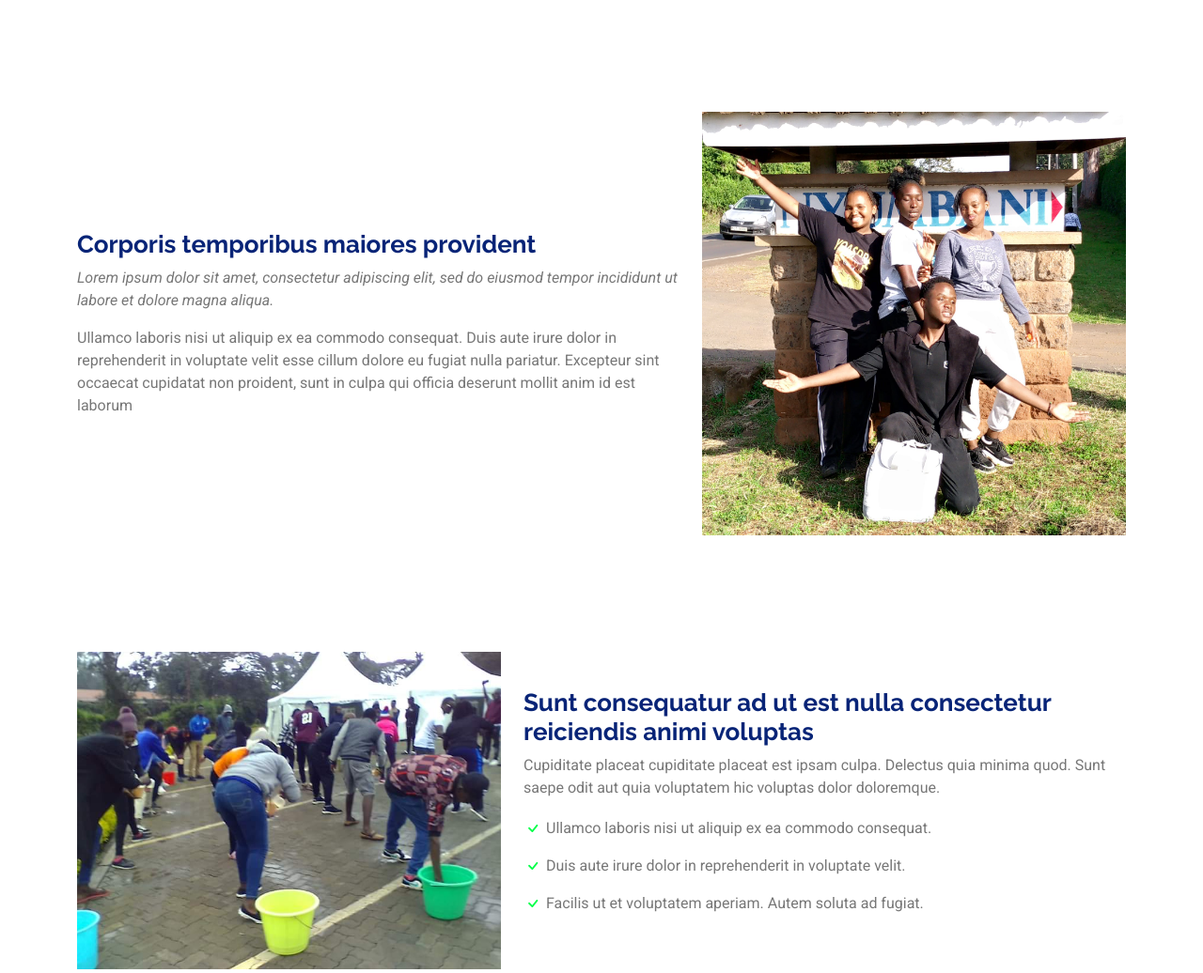
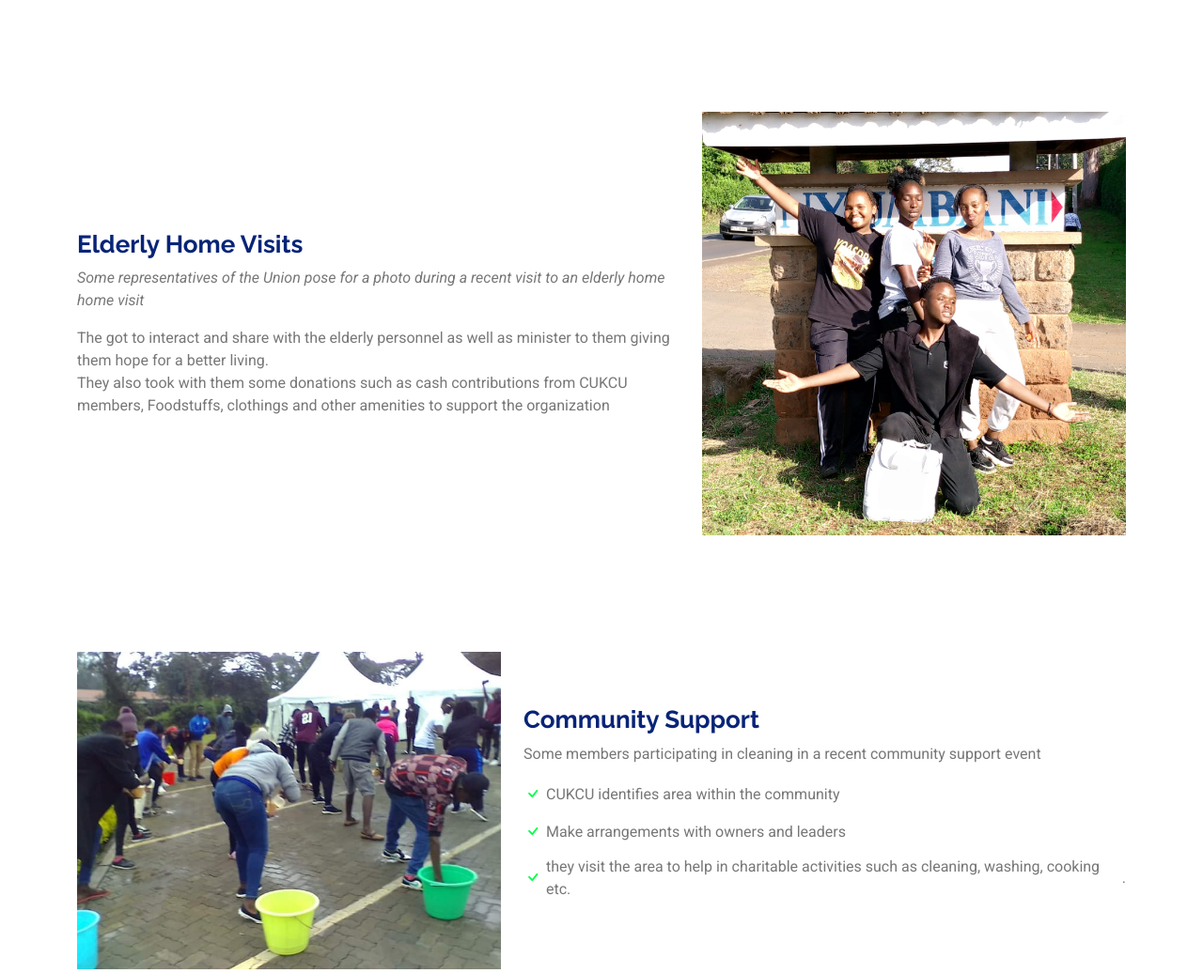
Before and after one commit to Cptzeph23/CUKCU, a Django app: page / in a window 1280 px wide. Shown: the part 3134-4170 px from the top of the page at 94% size. Run offline with Django 5.2, Linux system fonts and the light colour scheme; some libraries are stand-ins or nearby versions.

Commit message:
Initial Commit

```diff
--- a/templates/index.html
+++ b/templates/index.html
@@ -213,15 +213,13 @@
             <img src="{% static 'assets/img/during childrenhome visit.jpeg' %}" class="img-fluid" alt="">
           </div>
           <div class="col-md-7 order-2 order-md-1" data-aos="fade-up" data-aos-delay="200">
-            <h3>Corporis temporibus maiores provident</h3>
+            <h3>Elderly Home Visits</h3>
             <p class="fst-italic">
-              Lorem ipsum dolor sit amet, consectetur adipiscing elit, sed do eiusmod tempor incididunt ut labore et dolore
-              magna aliqua.
+             Some representatives of the Union pose for a photo during a recent visit to an elderly home home visit
             </p>
             <p>
-              Ullamco laboris nisi ut aliquip ex ea commodo consequat. Duis aute irure dolor in reprehenderit in voluptate
-              velit esse cillum dolore eu fugiat nulla pariatur. Excepteur sint occaecat cupidatat non proident, sunt in
-              culpa qui officia deserunt mollit anim id est laborum
+              The got to interact and share with the elderly personnel as well as minister to them giving them hope for a better living.<br>
+                They also took with them some donations such as cash contributions from CUKCU members, Foodstuffs, clothings and other amenities to support the organization
             </p>
           </div>
         </div><!-- Features Item -->
@@ -231,12 +229,12 @@
             <img src="{% static 'assets/img/Community service.jpeg' %}" class="img-fluid" alt="">
           </div>
           <div class="col-md-7" data-aos="fade-up">
-            <h3>Sunt consequatur ad ut est nulla consectetur reiciendis animi voluptas</h3>
-            <p>Cupiditate placeat cupiditate placeat est ipsam culpa. Delectus quia minima quod. Sunt saepe odit aut quia voluptatem hic voluptas dolor doloremque.</p>
+            <h3>Community Support</h3>
+            <p>Some members participating in cleaning in a recent community support event</p>
             <ul>
-              <li><i class="bi bi-check"></i> <span>Ullamco laboris nisi ut aliquip ex ea commodo consequat.</span></li>
-              <li><i class="bi bi-check"></i><span> Duis aute irure dolor in reprehenderit in voluptate velit.</span></li>
-              <li><i class="bi bi-check"></i> <span>Facilis ut et voluptatem aperiam. Autem soluta ad fugiat</span>.</li>
+              <li><i class="bi bi-check"></i> <span>CUKCU identifies area within the community</span></li>
+              <li><i class="bi bi-check"></i><span> Make arrangements with owners and leaders</span></li>
+              <li><i class="bi bi-check"></i> <span>they visit the area to help in charitable activities such as cleaning, washing, cooking etc.</span>.</li>
             </ul>
           </div>
         </div><!-- Features Item -->
@@ -246,15 +244,12 @@
             <img src="{% static 'assets/img/Drommist using new drumset.jpeg' %}" class="img-fluid" alt="">
           </div>
           <div class="col-md-7 order-2 order-md-1" data-aos="fade-up">
-            <h3>Quas et necessitatibus eaque impedit ipsum animi consequatur incidunt in</h3>
+            <h3>Instruments</h3>
             <p class="fst-italic">
-              Lorem ipsum dolor sit amet, consectetur adipiscing elit, sed do eiusmod tempor incididunt ut labore et dolore
-              magna aliqua.
+                <b><u>Vincent Tumaini</u></b>, our drummist, playing the recently acquired instruments during a church service.
             </p>
             <p>
-              Ullamco laboris nisi ut aliquip ex ea commodo consequat. Duis aute irure dolor in reprehenderit in voluptate
-              velit esse cillum dolore eu fugiat nulla pariatur. Excepteur sint occaecat cupidatat non proident, sunt in
-              culpa qui officia deserunt mollit anim id est laborum
+             Led by <b>Emmanuel Mwanik</b>, former Chairperson, CUKCU mobilized for the purchase of new instruments to improve the music quality during church services which yielded success as various instruments such as speakers, microphones, drums, were purchased now services are being conducted seamlessly.
             </p>
           </div>
         </div><!-- Features Item -->
@@ -262,6 +257,14 @@
       </div>
 
     </section><!-- /Features Section -->
+  <section class="bg-light"> <!-- Map -->
+
+      <div  class="align-content-center ms-4 me-4 pe-5 ps-5 text-dark mt-1 mb-2" >
+          <h2 class="text-center text-decoration-underline fw-bolder mt-1 mb-2">Join US</h2>
+          <iframe src="https://www.google.com/maps/embed?pb=!1m18!1m12!1m3!1d3988.683523350381!2d36.7292318!3d-1.3665654999999997!2m3!1f0!2f0!3f0!3m2!1i1024!2i768!4f13.1!3m3!1m2!1s0x182f051fc223e6c9%3A0x46afe71d2e294614!2sCooperative%20University%20of%20Kenya%2C%20Karen!5e0!3m2!1sen!2ske!4v1738580493080!5m2!1sen!2ske" width="100%" height="450" style="border:0;" allowfullscreen="" loading="lazy" referrerpolicy="no-referrer-when-downgrade"></iframe>
+      </div>
+
+  </section>
 
   </main>
 
--- a/templates/starter-page.html
+++ b/templates/starter-page.html
@@ -132,8 +132,9 @@
             <span class="sitename">CUKCU</span>
           </a>
           <div class="footer-contact pt-3">
-            <p>Ushirika Road, Karen</p>
-            <p>Nairobi</p>
+             <p class="mt-3 fw-lighter"> <i class="bi bi-geo-alt text-danger"></i> <a href="https://maps.app.goo.gl/hNwT5ZQwXKnwh5qu7" target="_blank"> Ushirika Road, Karen  <br>Nairobi </a>
+                 </p>
+
             <p class="mt-3 fs-6"><strong><i class="bi bi-telephone-outbound text-success"></i> <a href="tel:+254718370628 " class="fw-lighter fs-6">+254718370628</a> </strong> <span></span></p>
             <p class="fs-6"><strong><i class="bi bi-envelope-at text-warning "> <a href="mailto:cooperativecu@gmail.com" class="fw-lighter fs-6">cooperativecu@gmail.com</a> </i></strong> <span></span></p>
           </div>
```
